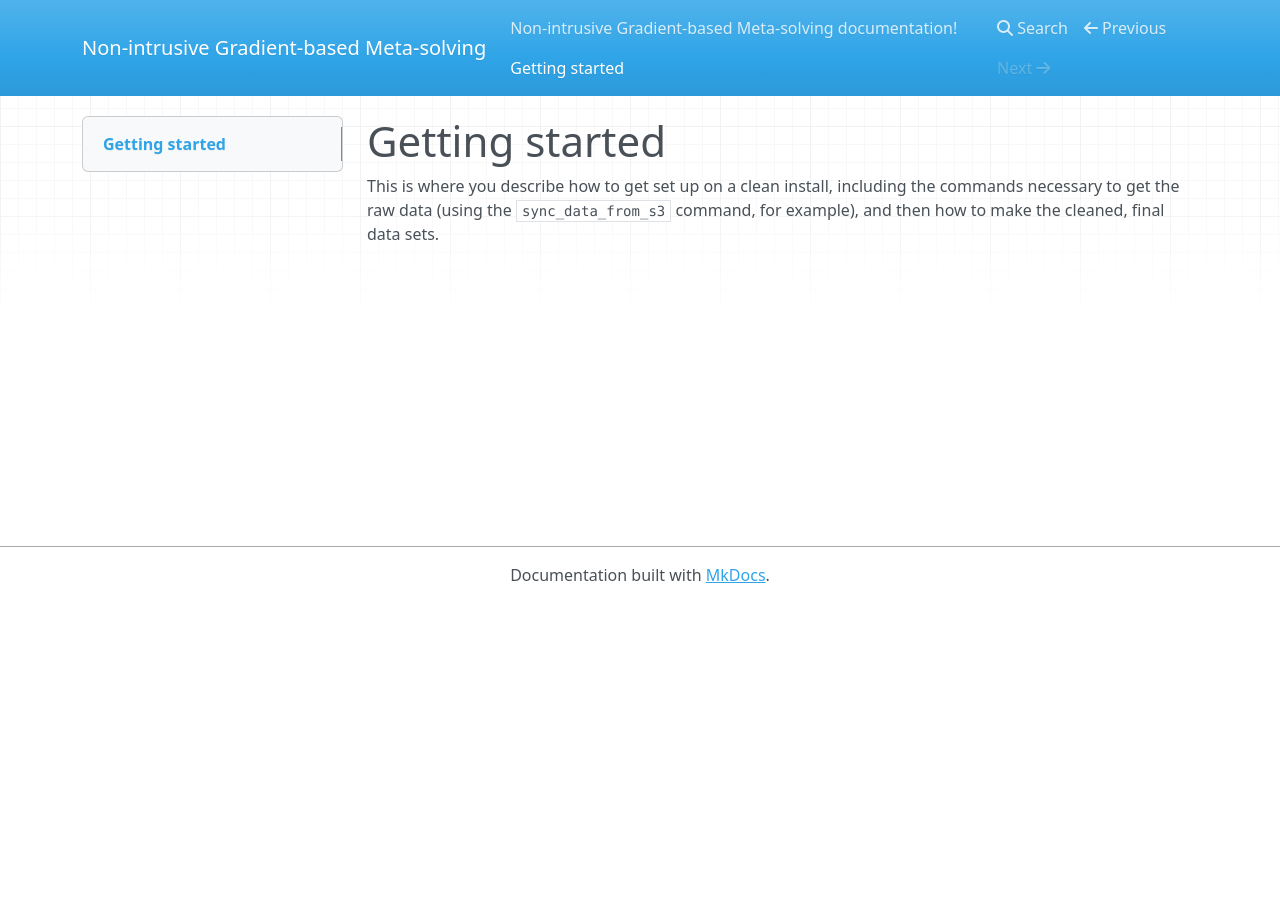
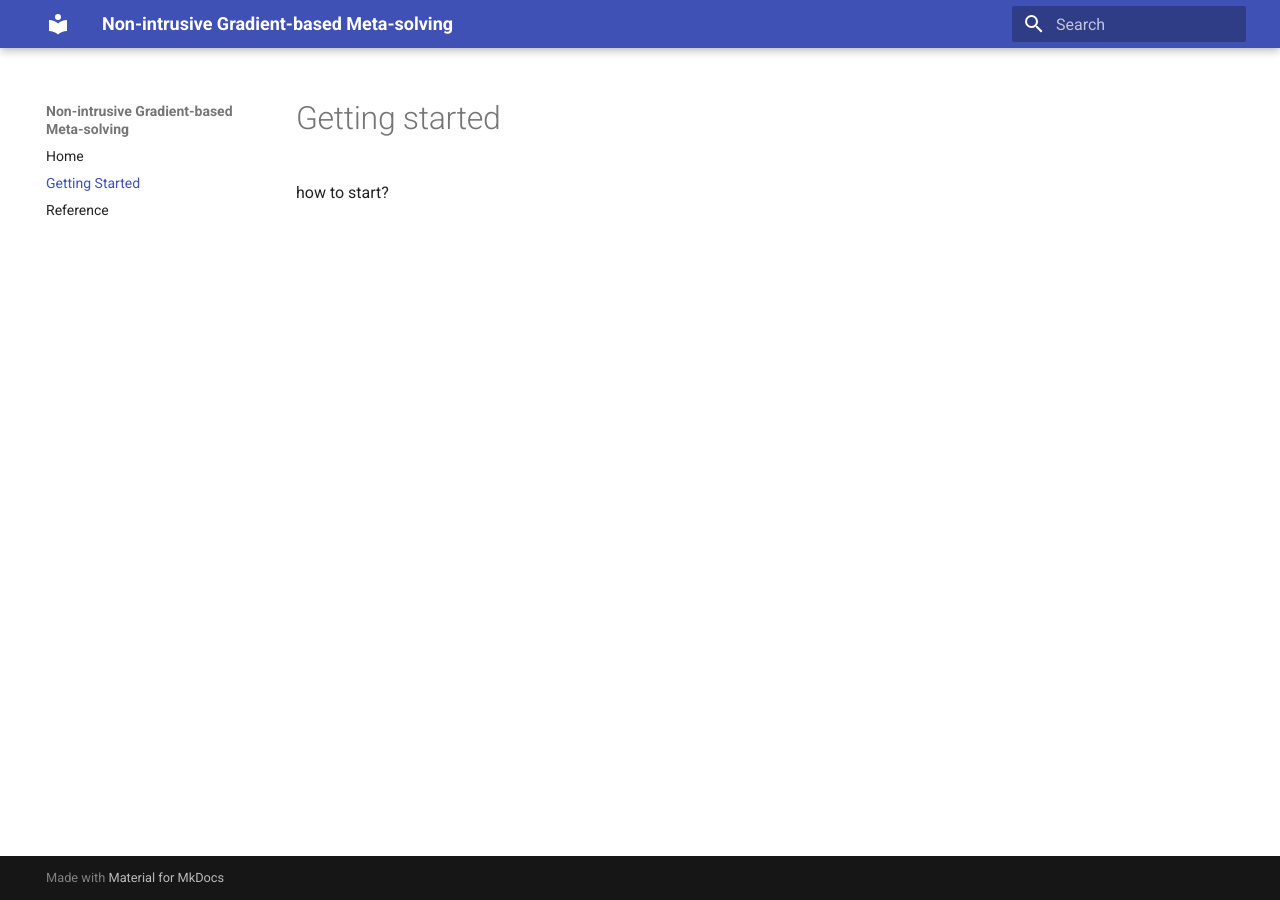
Before and after one commit to arisakaso/nigbms, an MkDocs documentation site: the page built from docs/docs/getting-started.md, in a window 1280 px wide. Built offline with MkDocs 1.6.1 and Material for MkDocs 9.7.7, drawn with Linux system fonts in a browser that asks for light colours; nearby versions of some CDN libraries.

Commit message:
add some docs

```diff
--- a/docs/docs/getting-started.md
+++ b/docs/docs/getting-started.md
@@ -1,6 +1,4 @@
 Getting started
 ===============
 
-This is where you describe how to get set up on a clean install, including the
-commands necessary to get the raw data (using the `sync_data_from_s3` command,
-for example), and then how to make the cleaned, final data sets.
+how to start?
--- a/docs/mkdocs.yml
+++ b/docs/mkdocs.yml
@@ -2,3 +2,12 @@ site_name: Non-intrusive Gradient-based Meta-solving
 #
 site_author: Sohei Arisaka
 #
+theme: material
+plugins:
+- search
+- mkdocstrings
+
+nav:
+  - Home: index.md
+  - Getting Started: getting-started.md
+  - Reference: reference.md
--- a/pyproject.toml
+++ b/pyproject.toml
@@ -16,6 +16,10 @@ classifiers = [
     "License :: OSI Approved :: MIT License"
 ]
 requires-python = "~=3.10"
+dependencies = [
+    "mkdocstrings-python",
+]
+
 
 [tool.ruff]
 select = [
```
Also changed, not shown: docs/docs/reference.md (added, +3 -0 lines).
